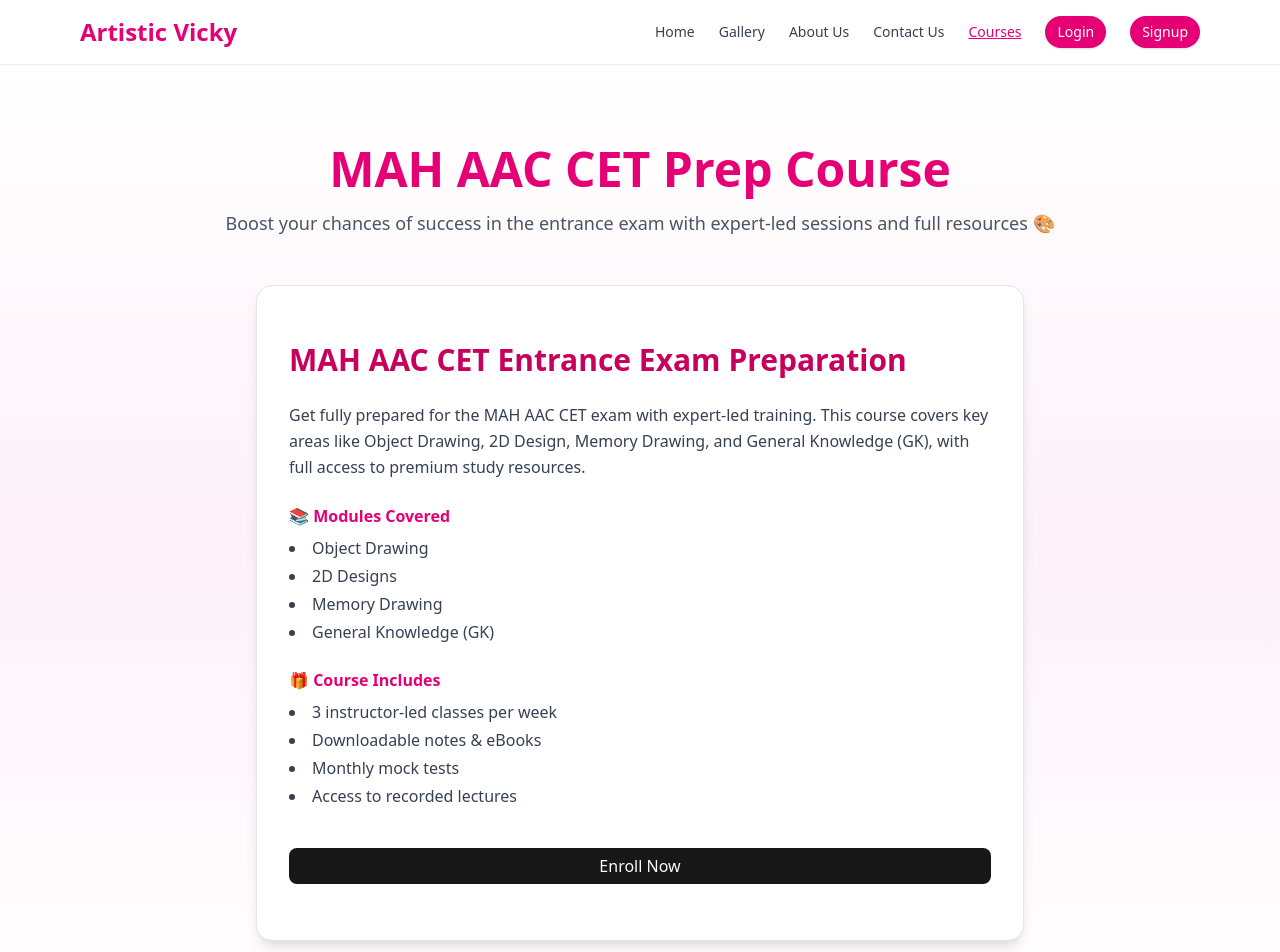
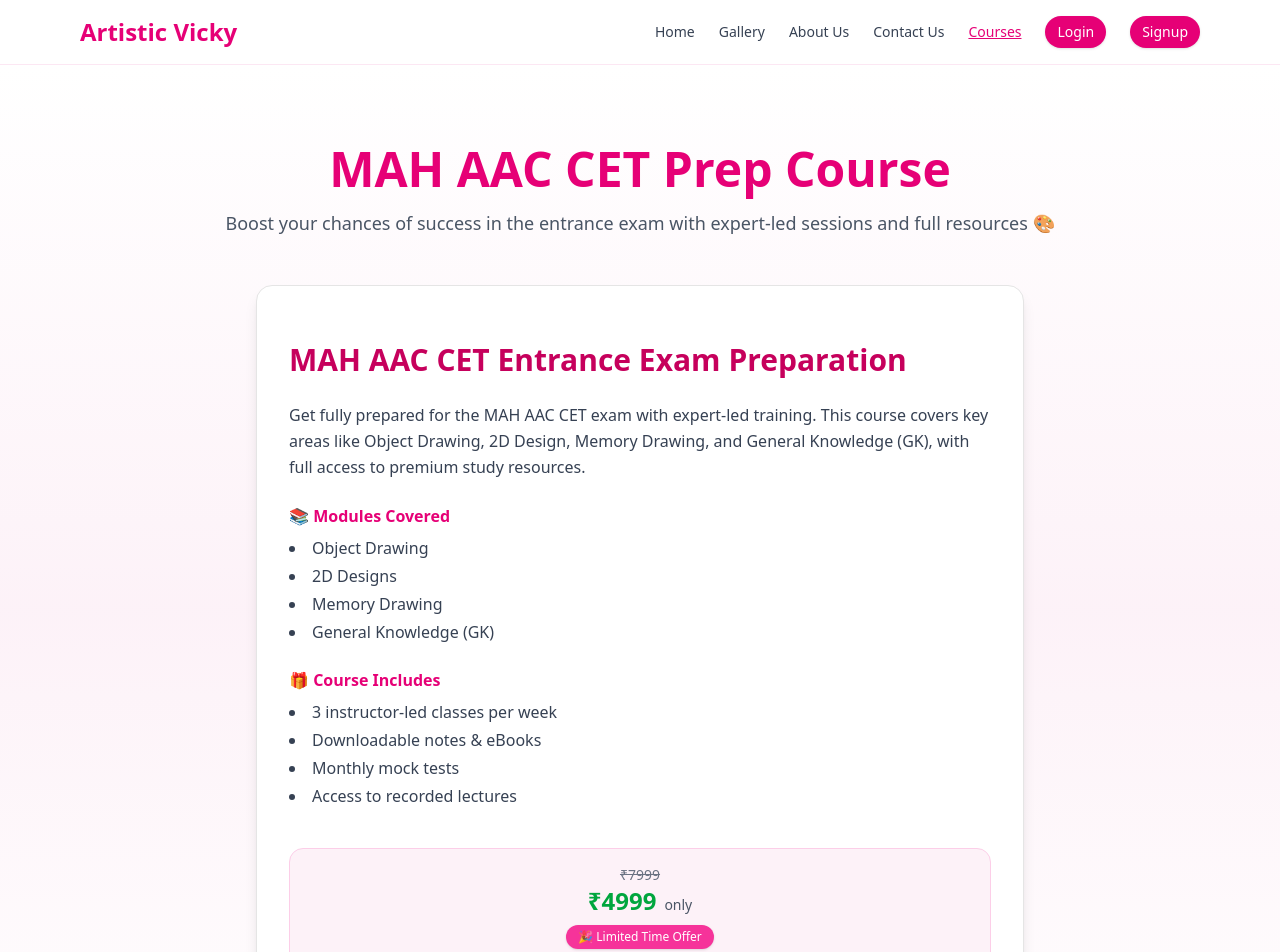
Before and after one commit to rahul-kapgate/artwithvicky-frontend, a React (Vite) app: page /courses in a window 1280 px wide. Shown: the top 952 px of the page. Built offline with nearby package versions, Linux system fonts and the light colour scheme.

Commit message:
Add pricing details to Courses page: include original and discounted prices for better user engagement. Update course display to highlight limited time offer.

```diff
--- a/src/pages/Courses.tsx
+++ b/src/pages/Courses.tsx
@@ -8,6 +8,8 @@ const courses = [
       "Get fully prepared for the MAH AAC CET exam with expert-led training. This course covers key areas like Object Drawing, 2D Design, Memory Drawing, and General Knowledge (GK), with full access to premium study resources.",
     duration: "6 Weeks",
     level: "Advanced",
+    originalPrice: 7999,
+    discountedPrice: 4999,
     modules: [
       "Object Drawing",
       "2D Designs",
@@ -73,14 +75,21 @@ export default function Courses() {
                   </ul>
                 </div>
 
-                {/* <div className="text-sm text-gray-500 pt-2">
-                  <span className="block">🕒 Duration: {course.duration}</span>
-                  <span className="block">📈 Level: {course.level}</span>
-                </div> */}
-
-                {/* test */}
-
                 <div className="pt-4">
+                  <div className="bg-pink-50 border border-pink-200 rounded-xl p-4 mb-4 text-center">
+                    <div className="text-gray-500 text-sm line-through">
+                      ₹{course.originalPrice}
+                    </div>
+                    <div className="text-2xl font-extrabold text-green-600">
+                      ₹{course.discountedPrice}
+                      <span className="ml-2 text-sm font-medium text-gray-600">
+                        only
+                      </span>
+                    </div>
+                    <span className="inline-block mt-2 text-xs text-white bg-pink-500 px-3 py-1 rounded-full shadow-sm">
+                      🎉 Limited Time Offer
+                    </span>
+                  </div>
                   <Button className="w-full text-base font-medium py-2">
                     Enroll Now
                   </Button>
--- a/src/pages/Home.tsx
+++ b/src/pages/Home.tsx
@@ -29,7 +29,7 @@ const artworks = [
     imageUrl: "/images/20240417_164034.jpg",
   },
   {
-    title: "Coconut Object – Namaste",
+    title: "Coconut – ObjectDrawing",
     description: "",
     imageUrl: "/images/20250409_132807.jpg",
   },
```
